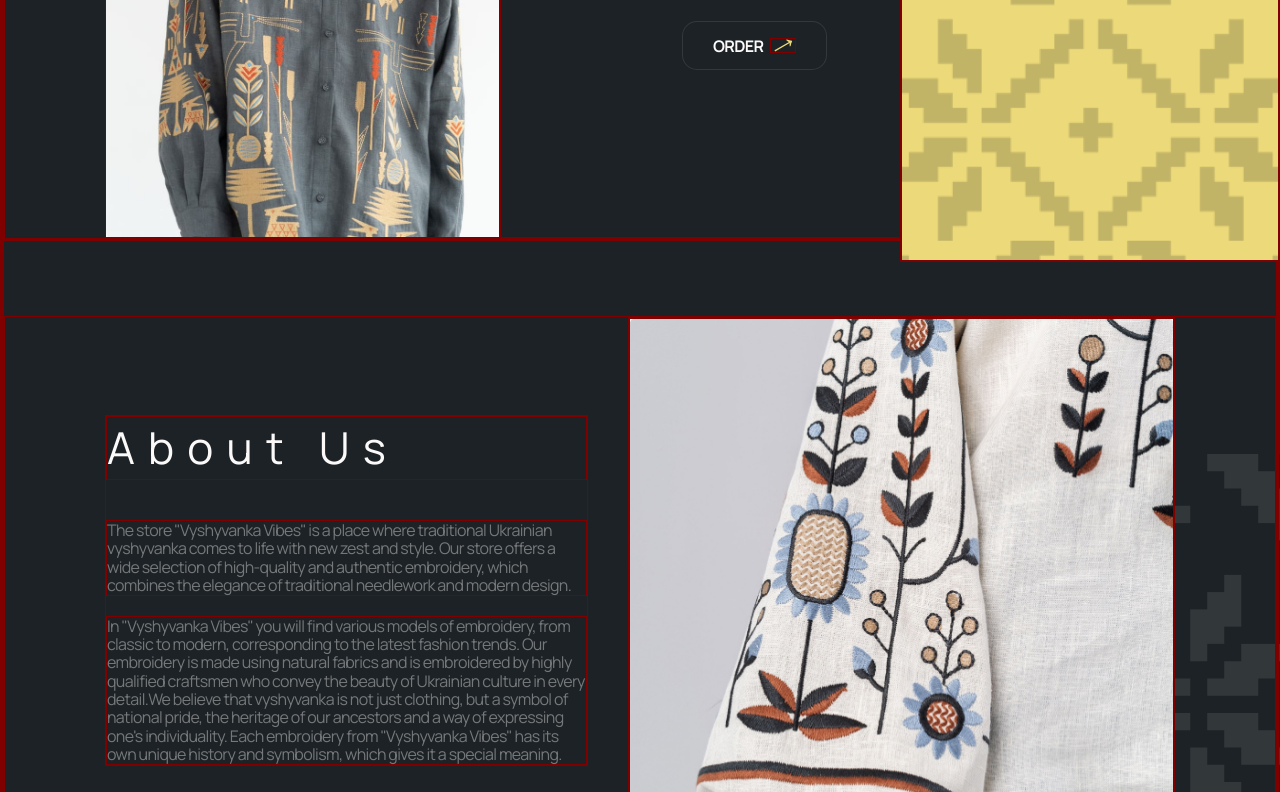
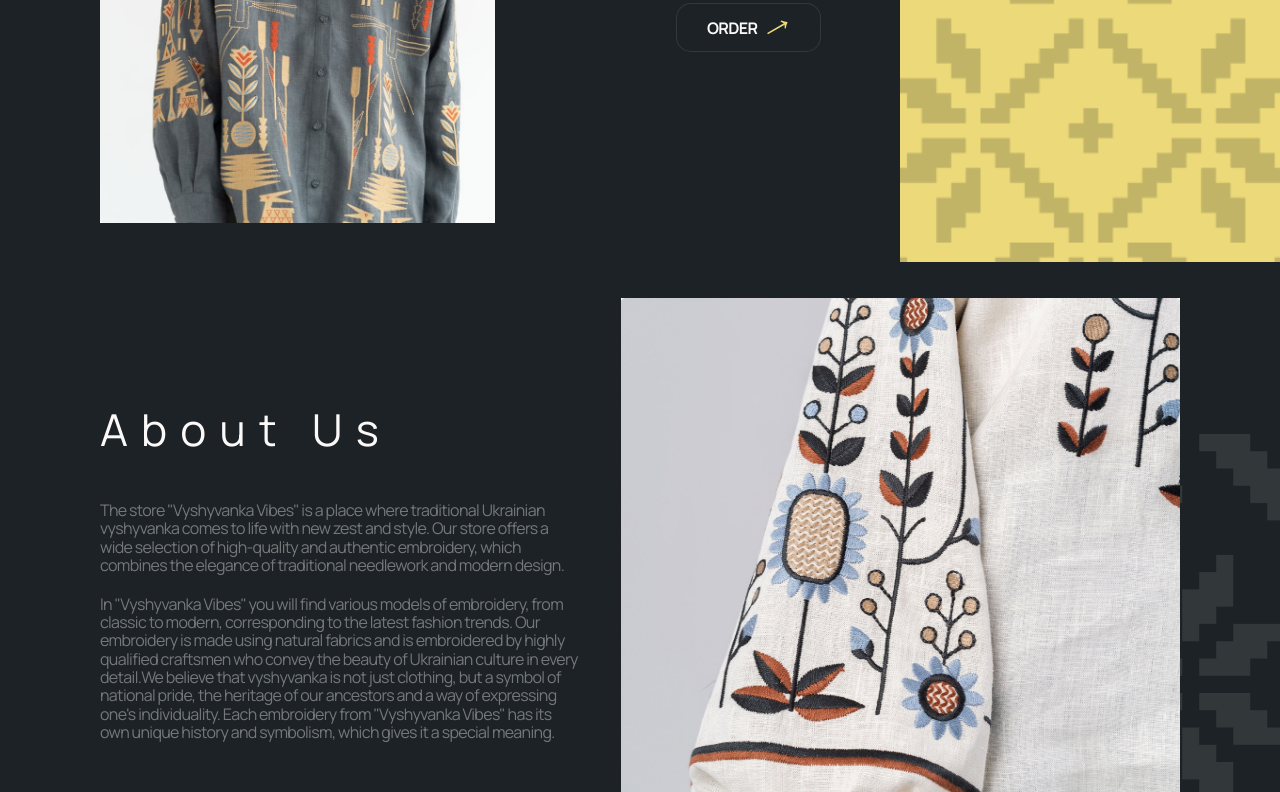
Before and after one commit to GoitStudentsWorks/96_html-css_01eksandr0, a website built with Vite: page src/index.html in a window 1280 px wide. Shown: the part 538-1330 px from the top of the page. Built offline with nearby package versions, Linux system fonts and the light colour scheme.

Commit message:
testimonials-changes

```diff
--- a/src/css/testimonials.css
+++ b/src/css/testimonials.css
@@ -2,9 +2,6 @@
     .testimonials-card.sergey{
         display: none;
     }
-}
-*{
-    border: 1px solid maroon;
 }
 
 .testimonials-section{
```
